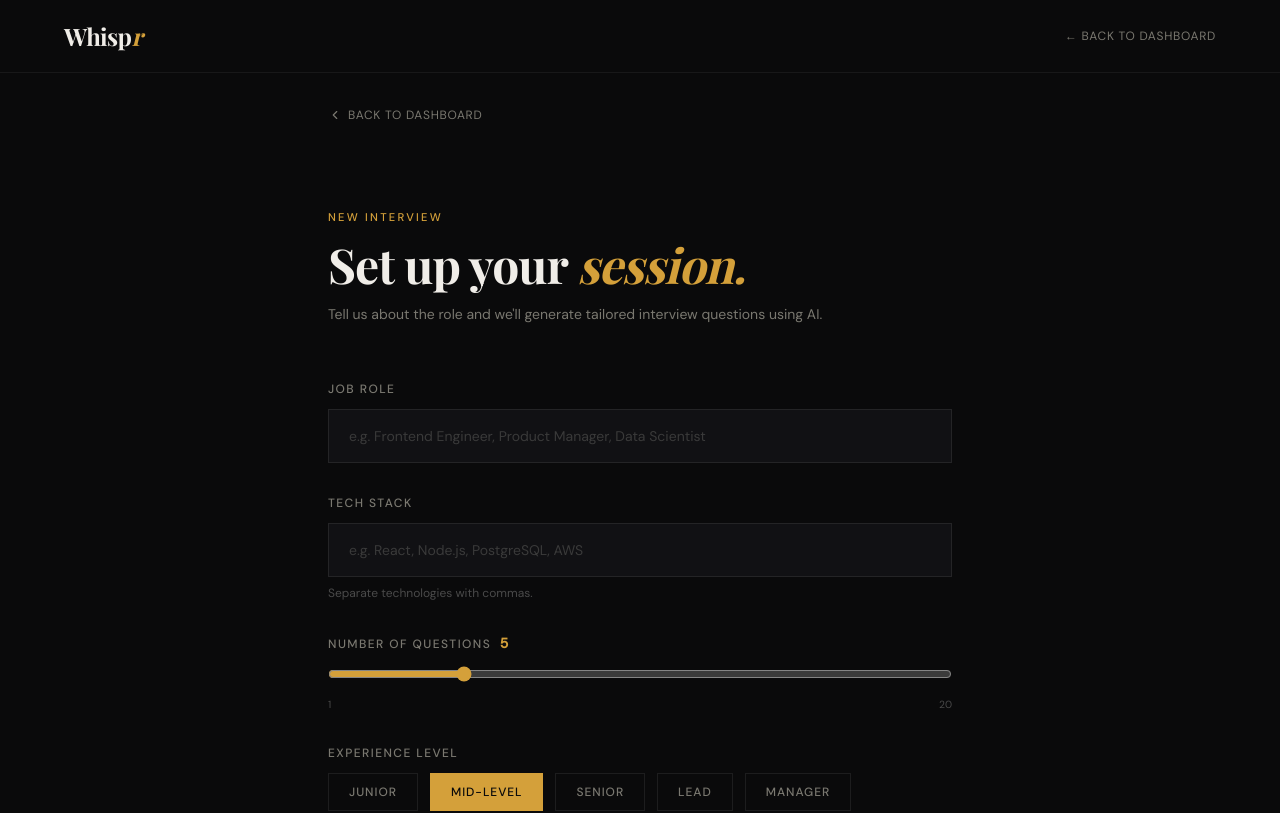
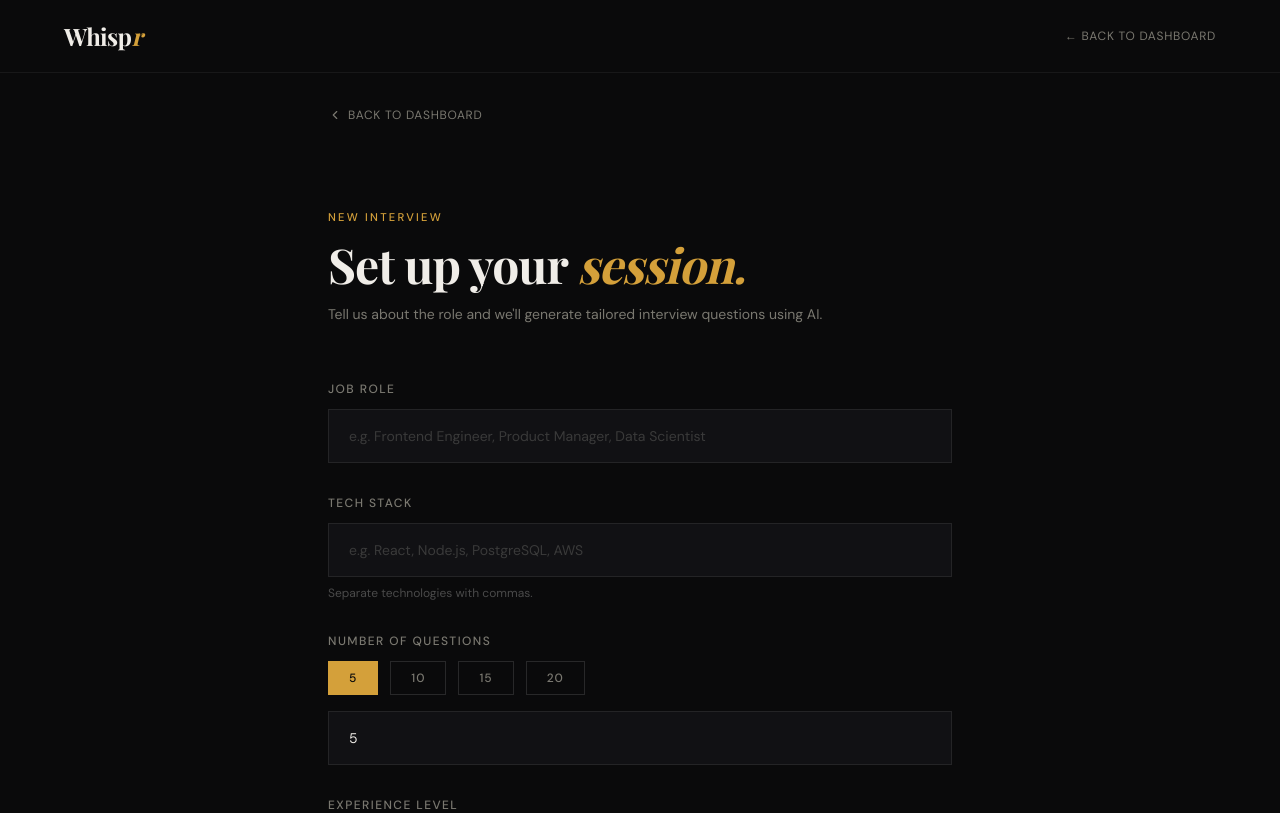
Before and after one commit to ZarmanSattar/Whispr, a Next.js app: page /dashboard/new in a window 1280 px wide. Shown: the top 813 px of the page. Built offline with nearby package versions, Linux system fonts and the light colour scheme.

Commit message:
fix question count 1-50, add skip question functionality

```diff
--- a/src/app/(root)/dashboard/interview/[interviewId]/page.tsx
+++ b/src/app/(root)/dashboard/interview/[interviewId]/page.tsx
@@ -64,6 +64,7 @@ export default function InterviewPage() {
   const [timeLeft, setTimeLeft] = useState(QUESTION_TIME);
   const [showHint, setShowHint] = useState(false);
   const [recordingError, setRecordingError] = useState<string | null>(null);
+  const [skipping, setSkipping] = useState(false);
 
   const socketRef          = useRef<WebSocket | null>(null);
   const mediaRecorderRef   = useRef<MediaRecorder | null>(null);
@@ -155,6 +156,42 @@ export default function InterviewPage() {
     setScore(data.score);
     setPhase("feedback");
   }, [useTextMode, textAnswer, transcript, questions, currentIndex]);
+
+  const skipQuestion = useCallback(async () => {
+    if (isRecording) stopRecording();
+    setSkipping(true);
+    const current = questions[currentIndex];
+    try {
+      const res = await fetch("/api/interviews/answer", {
+        method: "POST",
+        headers: { "Content-Type": "application/json" },
+        body: JSON.stringify({
+          questionId: current.id,
+          questionText: current.questionText,
+          aiAnswer: current.aiAnswer,
+          userAnswerText: "SKIPPED",
+        }),
+      });
+      const data = await res.json();
+      setFeedback(data.feedback);
+      setScore(data.score);
+      if (currentIndex + 1 >= questions.length) {
+        router.push(`/dashboard/interview/${interviewId}/feedback`);
+        return;
+      }
+      setCurrentIndex((i) => i + 1);
+      setPhase("intro");
+      setTranscript("");
+      setTextAnswer("");
+      setFeedback("");
+      setScore(null);
+      setSilenceSeconds(0);
+      silenceCountRef.current = 0;
+      setRecordingError(null);
+    } finally {
+      setSkipping(false);
+    }
+  }, [questions, currentIndex, interviewId, router, isRecording, stopRecording]);
 
   // ── Timer: reset state when question changes ─────────────────────────────
   useEffect(() => {
@@ -640,6 +677,19 @@ export default function InterviewPage() {
           </div>
         )}
 
+        {/* SKIP QUESTION — shown during intro / listening / stopped */}
+        {(phase === "intro" || phase === "listening" || phase === "stopped") && (
+          <div className="flex justify-center mt-6">
+            <button
+              onClick={() => void skipQuestion()}
+              disabled={skipping}
+              className="border border-white/[0.12] text-[#7a7870] hover:text-[#f0ede8] text-xs uppercase tracking-[0.1em] px-5 py-2 transition-colors disabled:opacity-40 disabled:cursor-not-allowed"
+            >
+              {skipping ? "Skipping..." : "Skip Question"}
+            </button>
+          </div>
+        )}
+
         {/* PHASE: PROCESSING */}
         {phase === "processing" && (
           <div className="space-y-6">
--- a/src/app/(root)/dashboard/new/page.tsx
+++ b/src/app/(root)/dashboard/new/page.tsx
@@ -157,7 +157,7 @@ export default function NewInterviewPage() {
     jobRole: "",
     techStack: "",
     experienceLevel: "Mid-level",
-    numberOfQuestions: 5,
+    questionCount: 5,
   });
   const [loading, setLoading] = useState(false);
   const [error, setError] = useState("");
@@ -265,23 +265,33 @@ export default function NewInterviewPage() {
           {/* Number of Questions */}
           <div>
             <label className="block text-xs font-medium tracking-[0.12em] uppercase text-[#7a7870] mb-3">
-              Number of Questions{" "}
-              <span className="text-[#d4a03a] font-bold normal-case text-sm ml-1">
-                {form.numberOfQuestions}
-              </span>
+              Number of Questions
             </label>
+            <div className="flex flex-wrap gap-3 mb-4">
+              {[5, 10, 15, 20].map((n) => (
+                <button
+                  key={n}
+                  type="button"
+                  onClick={() => setForm({ ...form, questionCount: n })}
+                  className={`px-5 py-2 text-xs font-medium tracking-[0.08em] uppercase border transition-all ${
+                    form.questionCount === n
+                      ? "bg-[#d4a03a] text-[#0a0a0b] border-[#d4a03a]"
+                      : "border border-white/[0.12] text-[#7a7870] hover:text-[#f0ede8]"
+                  }`}
+                >
+                  {n}
+                </button>
+              ))}
+            </div>
             <input
-              type="range"
+              type="number"
               min={1}
-              max={20}
-              value={form.numberOfQuestions}
-              onChange={(e) => setForm({ ...form, numberOfQuestions: Number(e.target.value) })}
-              className="w-full accent-[#d4a03a] cursor-pointer"
+              max={50}
+              value={form.questionCount}
+              onChange={(e) => setForm({ ...form, questionCount: Number(e.target.value) })}
+              onBlur={(e) => setForm({ ...form, questionCount: Math.min(Math.max(Number(e.target.value) || 1, 1), 50) })}
+              className="w-full bg-[#111114] border border-white/[0.08] text-[#f0ede8] text-sm px-5 py-4 outline-none focus:border-[#d4a03a]/50 transition-colors"
             />
-            <div className="flex justify-between text-[0.65rem] text-[#4a4a4a] mt-2">
-              <span>1</span>
-              <span>20</span>
-            </div>
           </div>
 
           {/* Experience Level */}
--- a/src/app/api/interviews/create/route.ts
+++ b/src/app/api/interviews/create/route.ts
@@ -1,6 +1,5 @@
 import { auth } from "@clerk/nextjs/server";
 import { NextResponse } from "next/server";
-import { z } from "zod";
 import { db } from "@/lib/db";
 import { mockInterviews, questions } from "@/lib/schema";
 import Groq from "groq-sdk";
@@ -35,13 +34,6 @@ async function withRetry<T>(fn: () => Promise<T>, retries = 3, delayMs = 1000):
   throw new Error("Unreachable");
 }
 
-const CreateInterviewSchema = z.object({
-  jobRole: z.string().min(1, "jobRole is required"),
-  techStack: z.string().min(1, "techStack is required"),
-  experienceLevel: z.string().min(1, "experienceLevel is required"),
-  numberOfQuestions: z.number().int().min(1).max(20).default(5),
-});
-
 export async function POST(req: Request) {
   try {
     const { userId } = await auth();
@@ -53,16 +45,8 @@ export async function POST(req: Request) {
       return NextResponse.json({ error: "Too many requests, please slow down" }, { status: 429 });
     }
 
-    const body = await req.json();
-    const parsed = CreateInterviewSchema.safeParse(body);
-    if (!parsed.success) {
-      return NextResponse.json(
-        { error: "Invalid request", details: parsed.error.flatten().fieldErrors },
-        { status: 400 }
-      );
-    }
-
-    const { jobRole, techStack, experienceLevel } = parsed.data;
+    const { jobRole, techStack, experienceLevel, questionCount } = await req.json();
+    const count = Math.min(Math.max(Number(questionCount) || 5, 1), 50);
 
     const completion = await withRetry(() =>
       groq.chat.completions.create({
@@ -86,12 +70,12 @@ Rules:
 - For Mid-level: mix of applied technical, some system design, behavioral
 - For Senior: system design, architectural tradeoffs, leadership scenarios, deep technical
 - For Lead/Manager: org design, technical vision, cross-team scenarios, people decisions
-- Distribute question types: 2 technical, 1 behavioral, 1 scenario-based, 1 wildcard (any type that fits best)
+- Distribute question types evenly across: technical, behavioral, scenario-based, and wildcard. Proportionally scale the distribution to the total question count requested.
 - Each ideal answer must be 150-250 words, written as bullet points a strong candidate would cover, not a paragraph`,
           },
           {
             role: "user",
-            content: `Generate exactly 5 interview questions for a ${experienceLevel} ${jobRole}. Tech stack: ${techStack}.
+            content: `Generate exactly ${count} interview questions for a ${experienceLevel} ${jobRole}. Tech stack: ${techStack}.
 
 Return ONLY a valid JSON array. No markdown, no explanation, no code blocks. Raw JSON only:
 [
```
